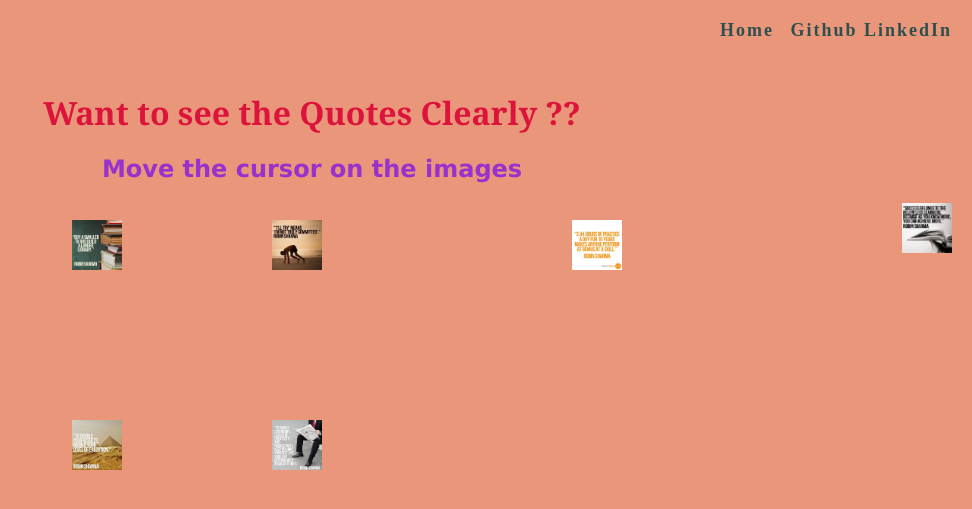
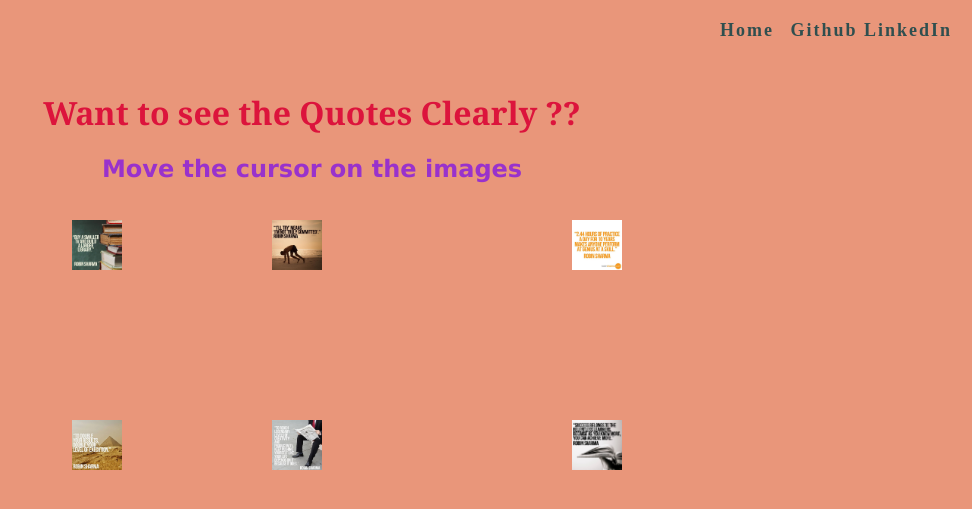
Before and after one commit to christyjax/christyjax.github.io, a Jekyll site: the page Quotes1.html, which Jekyll copies as it is, in a window 1280 px wide. Shown: the top 509 px of the page, without its empty margins (308-1280 px from the left). Built offline with Jekyll 4.4.1, drawn with Linux system fonts in a browser that asks for light colours.

Commit message:
Update Quotes1.css

```diff
--- a/css/Quotes1.css
+++ b/css/Quotes1.css
@@ -82,6 +82,18 @@
   left:600px;
    top:400px;
 }
+
+ .i7{
+   position:absolute;
+  left:900px;
+   top:400px;
+}
+#i10:hover{
+   width:250px;
+   height:250px;
+-webkit-transform: rotate(10deg); /* Safari */
+    transform: rotate(10deg);
+}
   .alignment
  {
    margin-top:60px;
```
